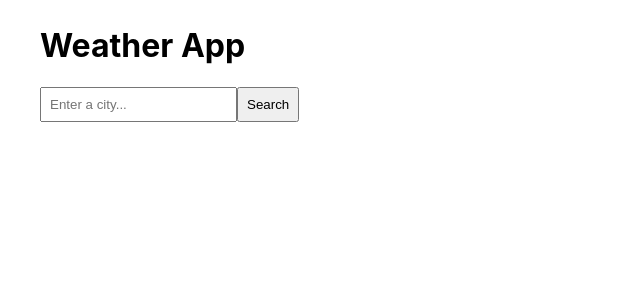
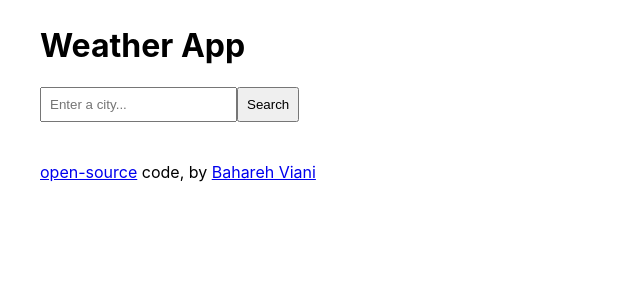
Before and after one commit to BaharehViani/weather-app-react, a React (Create React App) app: page / in a window 1280 px wide. Shown: the top 300 px of the page, without its empty margins (0-640 px from the left). Built offline with nearby package versions, Linux system fonts and the light colour scheme.

Commit message:
footer added

```diff
--- a/src/App.css
+++ b/src/App.css
@@ -13,3 +13,7 @@ ul li img {
 input {
   padding: 8px;
 }
+
+footer {
+  margin-top: 40px;
+}
--- a/src/App.js
+++ b/src/App.js
@@ -6,6 +6,7 @@ function App() {
     <div className="App">
       <h1>Weather App</h1>
       <SearchEngine />
+      <footer><a href="https://github.com/BaharehViani/weather-app-react">open-source</a> code, by <a href="https://github.com/BaharehViani">Bahareh Viani</a></footer>
     </div>
   );
 }
```
